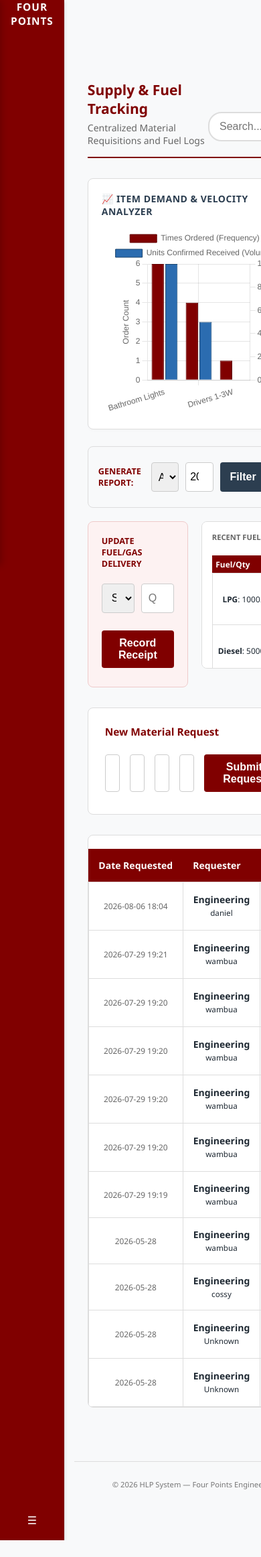
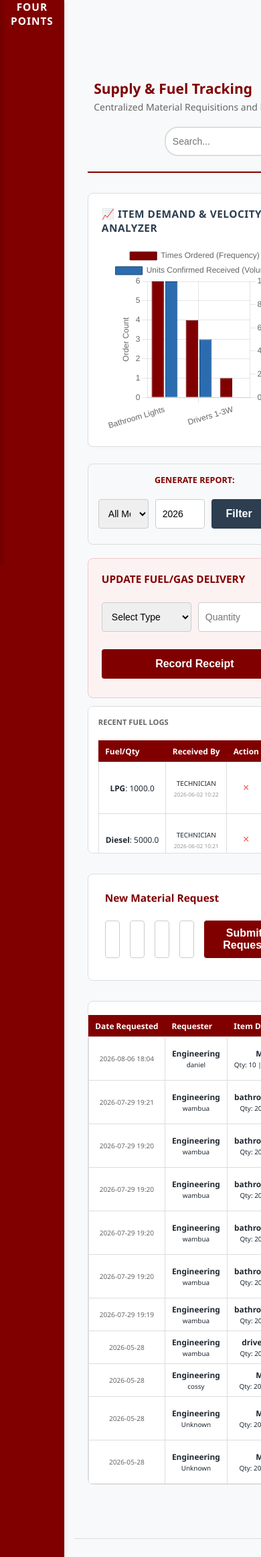
Before and after one commit to bitnet2025-web/HLP_System, a Flask app: page /material_requisition in a window 390 px wide. Shown: the top 2324 px of the page at 67% size. Before the commit the page ends 2299 px from the top, so only its background shows below. Run offline with Flask 3, Linux system fonts and the light colour scheme; data comes from the database, SQL or seed files in the repository.

Commit message:
Fix mobile CSS sizing, layout stacking, and PWA installation assets

```diff
--- a/static/styles.css
+++ b/static/styles.css
@@ -670,3 +670,54 @@ main {
     -webkit-overflow-scrolling: touch;
   }
 }
+/* ==========================================================================
+   MOBILE RESPONSIVE OVERRIDES (Fixes oversized numbers & messy layouts)
+   ========================================================================== */
+@media screen and (max-width: 768px) {
+
+    /* --- 1. Scale down giant numbers & dashboard cards --- */
+    .stat-card, .metric-card, .card {
+        padding: 12px 15px !important;
+        margin-bottom: 12px !important;
+        border-radius: 8px !important;
+    }
+
+    .stat-number, .metric-value, h1, h2 {
+        font-size: 1.5rem !important; /* Forces oversized numbers to fit */
+        line-height: 1.2 !important;
+    }
+
+    h3, .card-title {
+        font-size: 1.1rem !important;
+    }
+
+    /* --- 2. Clean up section grids & layout organization --- */
+    .dashboard-grid, .form-grid, .grid, .row,
+    div[style*="display: grid"], div[style*="display: flex"] {
+        display: flex !important;
+        flex-direction: column !important;
+        gap: 12px !important;
+    }
+
+    /* --- 3. Input fields & form controls --- */
+    input[type="text"], input[type="number"], input[type="date"],
+    input[type="time"], select, textarea {
+        width: 100% !important;
+        font-size: 1rem !important; /* Prevents iOS auto-zoom on focus */
+        padding: 10px !important;
+        box-sizing: border-box !important;
+    }
+
+    /* --- 4. Tables & data lists --- */
+    .table-responsive, table {
+        display: block !important;
+        width: 100% !important;
+        overflow-x: auto !important;
+        -webkit-overflow-scrolling: touch;
+        font-size: 0.85rem !important;
+    }
+
+    th, td {
+        padding: 8px 10px !important;
+    }
+}
```
Also changed, not shown: static/service-worker.js (+11 -6 lines), static/manifest.json.
